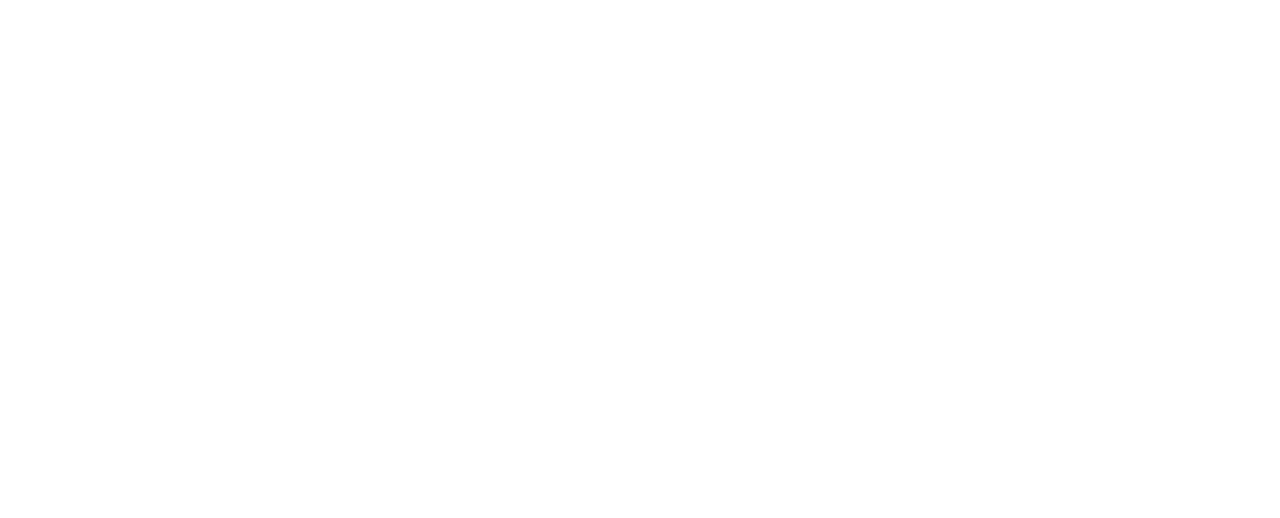
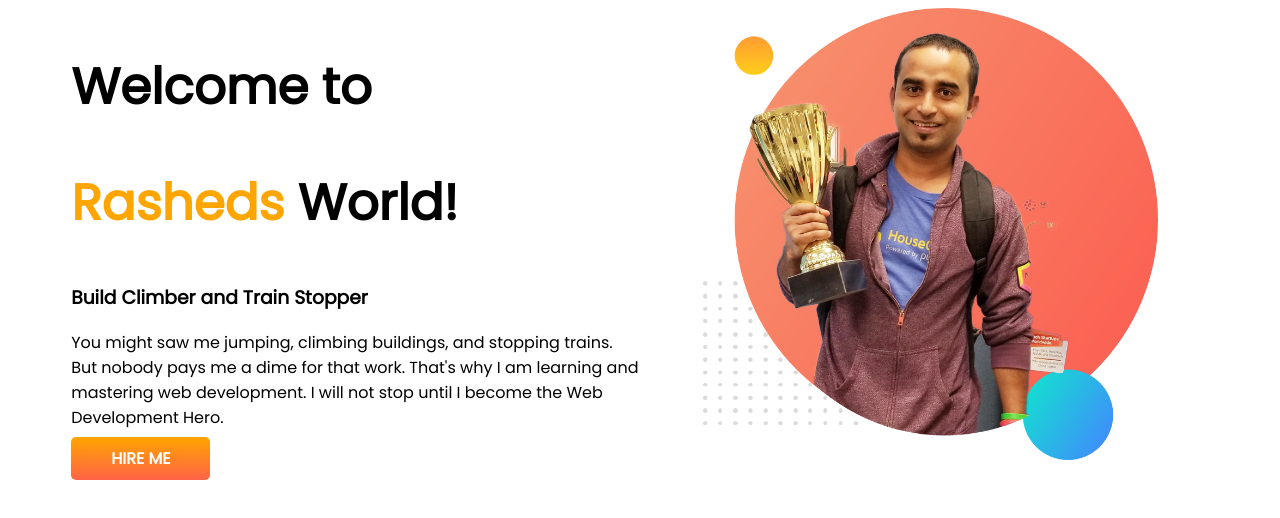
Before and after one commit to Rashedul-Rashed/developer-portfolio, a plain HTML site: page index.html in a window 1280 px wide. Drawn offline with Linux system fonts and the light colour scheme.

Commit message:
second commit

```diff
--- /dev/null
+++ b/developer-portfolio-master/developer-portfolio-master/style.css
@@ -0,0 +1,72 @@
+body{
+    margin: 0;
+    font-family: 'Poppins', sans-serif;
+}
+section{
+    height: 500px;
+    padding-bottom: 150px;
+}
+.top-banner{
+    background-image: url("images/top-banner.png");
+    background-repeat: no-repeat;
+}
+.half-width{
+    width:40%;
+    float: left;
+    margin-left: 5%;
+    padding-left: 2%;
+}
+h1{
+    font-size: 50px;
+}
+h1 span{
+    color: orange;
+}
+.half-width img{
+    width: 100%;
+}
+.anchor-button{
+    text-decoration: none;
+    background: linear-gradient(45deg, lightsalmon, tomato);
+    padding: 10px 40px;
+    border-radius: 5px;
+    color: white;
+    font-weight: 700;
+}
+p{
+    color: dimgray;
+}
+.dream-area{
+    background-image: url("images/dream-bg.png");
+    background-repeat: no-repeat;
+    background-position: right;
+}
+h2{
+    font-size: 40px;
+}
+.experience-area{
+    background-image: url("images/exp-bg.png");
+    background-repeat: no-repeat;
+    background-position: left;
+}
+.experience-area h3{
+    color: orange;
+}
+
+.experience-area div{
+    box-shadow: 5px 7px 40px gray;
+    height: 80%;
+}
+#full-stack{
+    border-left: 7px solid;
+    border-image: linear-gradient(180deg, lightsalmon, tomato);
+    border-image-slice: 1;
+}
+#baby-web{
+    border-left: 7px solid;
+    border-image: linear-gradient(180deg, blue, cyan);
+    border-image-slice: 1;
+}
+footer p{
+    text-align: center;
+}
--- a/index.html
+++ b/index.html
@@ -5,8 +5,23 @@
     <meta http-equiv="X-UA-Compatible" content="IE=edge">
     <meta name="viewport" content="width=device-width, initial-scale=1.0">
     <title>Rasheds portfolio</title>
+    <link rel="preconnect" href="https://fonts.googleapis.com">
+    <link rel="preconnect" href="https://fonts.gstatic.com" crossorigin>
+    <link href="https://fonts.googleapis.com/css2?family=Poppins&display=swap" rel="stylesheet">
+    <link rel="stylesheet" href="style.css">
 </head>
 <body>
-
+    <section>
+        <div class="half-width">
+            <h1>Welcome to</h1>
+            <h1><span class="orange-color">Rasheds</span> World!</h1>
+            <h3>Build Climber and Train Stopper</h3>
+            <p>You might saw me jumping, climbing buildings, and stopping trains. But nobody pays me a dime for that work. That's why I am learning and mastering web development. I will not stop until I become the Web Development Hero.</p>
+            <a class="link-button" href="https://www.linkedin.com/in/rashedul-islam-9191b3216/" target="_blank">HIRE ME</a>
+        </div>
+        <div class="half-width">
+            <img src="images/jhankar.png">
+        </div>
+    </section>
 </body>
 </html>
--- a/style.css
+++ b/style.css
@@ -0,0 +1,28 @@
+body {
+  font-family: "Poppins", sans-serif;
+}
+h1 {
+  font-size: 50px;
+}
+.orange-color {
+  color: orange;
+}
+
+section {
+  display: flex;
+}
+.half-width {
+  width: 50%;
+  padding-left: 5%;
+}
+.half-width img {
+  width: 80%;
+}
+.link-button {
+  text-decoration: none;
+  background-image: linear-gradient(orange, tomato);
+  padding: 10px 40px;
+  color: white;
+  border-radius: 5px;
+  font-weight: 700;
+}
```
Also changed, not shown: developer-portfolio-master/developer-portfolio-master/index.html (added, +52 -0 lines), developer-portfolio-master/developer-portfolio-master/images/dream-bg.png (added), developer-portfolio-master/developer-portfolio-master/images/exp-bg.png (added), developer-portfolio-master/developer-portfolio-master/images/jhankar.png (added), developer-portfolio-master/developer-portfolio-master/images/jhankar2.png (added), developer-portfolio-master/developer-portfolio-master/images/my-bg.png (added), developer-portfolio-master/developer-portfolio-master/images/my-bg2.png (added), developer-portfolio-master/developer-portfolio-master/images/top-banner.png (added), 8 other files.
